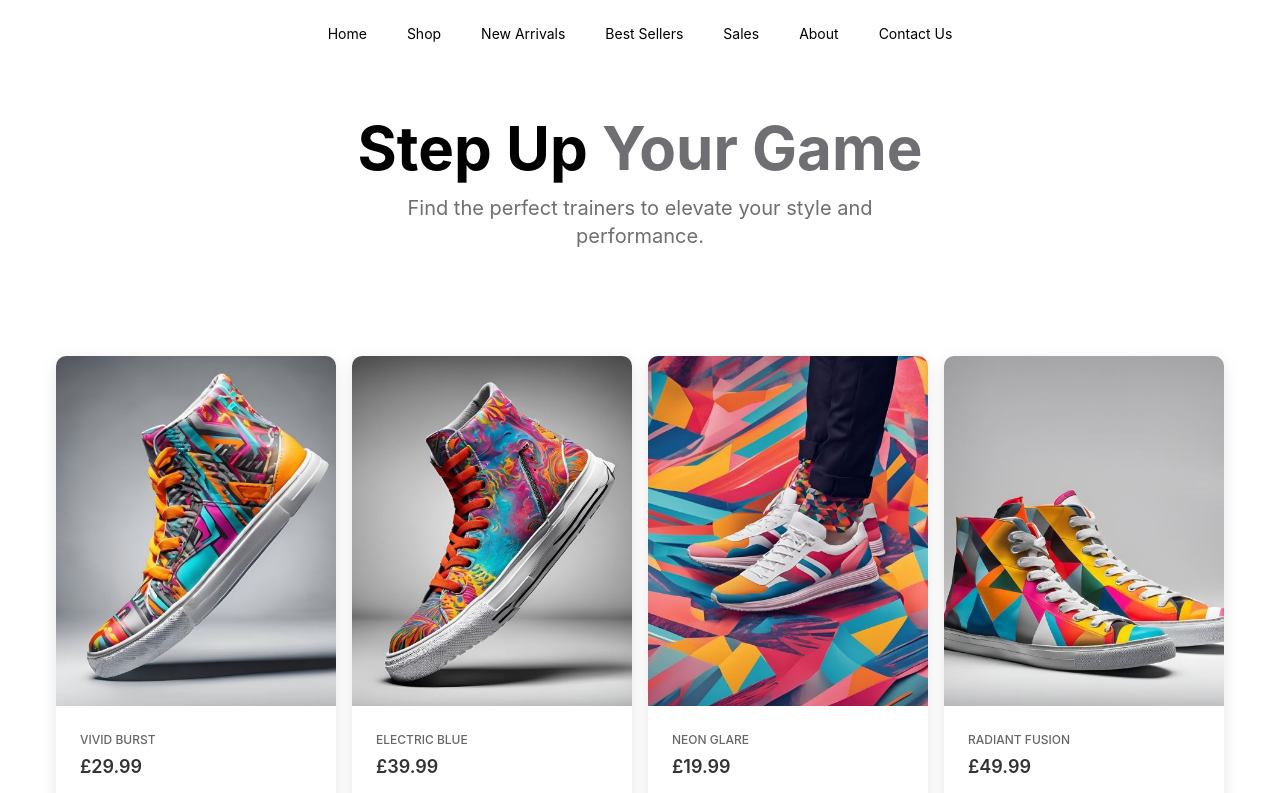
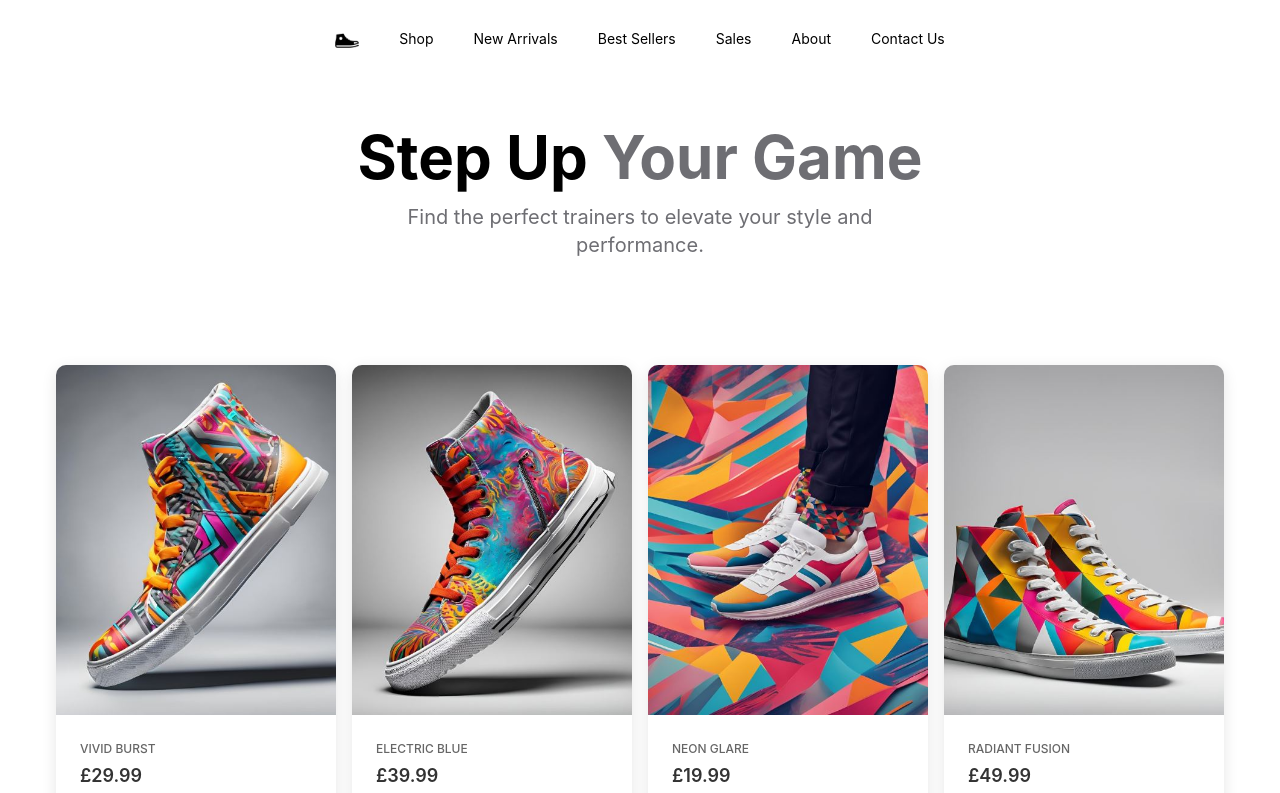
Before and after one commit to joseph-johnson27001/e-commerce, a Nuxt app: page / in a window 1280 px wide. Shown: the top 793 px of the page. Built offline with nearby package versions, Linux system fonts and the light colour scheme.

Commit message:
Header icon update

```diff
--- a/components/Header.vue
+++ b/components/Header.vue
@@ -2,24 +2,48 @@
   <header class="text-black p-4">
     <div class="nav-container mx-auto flex justify-center">
       <!-- Navigation Links -->
-      <nav class="flex space-x-4">
-        <nuxt-link to="/" class="px-3 py-2 rounded text-sm"> Home </nuxt-link>
-        <nuxt-link to="/shop" class="px-3 py-2 rounded text-sm">
+      <nav class="flex space-x-4 items-center">
+        <nuxt-link to="/" class="flex items-center px-3 py-2 rounded">
+          <img
+            src="/images/shoe-icon.png"
+            alt="Home"
+            class="w-6 h-6 object-contain"
+          />
+        </nuxt-link>
+        <nuxt-link
+          to="/shop"
+          class="flex items-center px-3 py-2 rounded text-sm"
+        >
           Shop
         </nuxt-link>
-        <nuxt-link to="/new-arrivals" class="px-3 py-2 rounded text-sm">
+        <nuxt-link
+          to="/new-arrivals"
+          class="flex items-center px-3 py-2 rounded text-sm"
+        >
           New Arrivals
         </nuxt-link>
-        <nuxt-link to="/best-sellers" class="px-3 py-2 rounded text-sm">
+        <nuxt-link
+          to="/best-sellers"
+          class="flex items-center px-3 py-2 rounded text-sm"
+        >
           Best Sellers
         </nuxt-link>
-        <nuxt-link to="/sales" class="px-3 py-2 rounded text-sm">
+        <nuxt-link
+          to="/sales"
+          class="flex items-center px-3 py-2 rounded text-sm"
+        >
           Sales
         </nuxt-link>
-        <nuxt-link to="/about" class="px-3 py-2 rounded text-sm">
+        <nuxt-link
+          to="/about"
+          class="flex items-center px-3 py-2 rounded text-sm"
+        >
           About
         </nuxt-link>
-        <nuxt-link to="/contact-us" class="px-3 py-2 rounded text-sm">
+        <nuxt-link
+          to="/contact-us"
+          class="flex items-center px-3 py-2 rounded text-sm"
+        >
           Contact Us
         </nuxt-link>
       </nav>
@@ -40,4 +64,9 @@ export default {
   justify-content: center;
   align-items: center;
 }
+
+nav img {
+  display: block;
+  margin-bottom: 5px;
+}
 </style>
```
Also changed, not shown: static/images/shoe-icon.png (added), static/shopping-cart.png (deleted).
